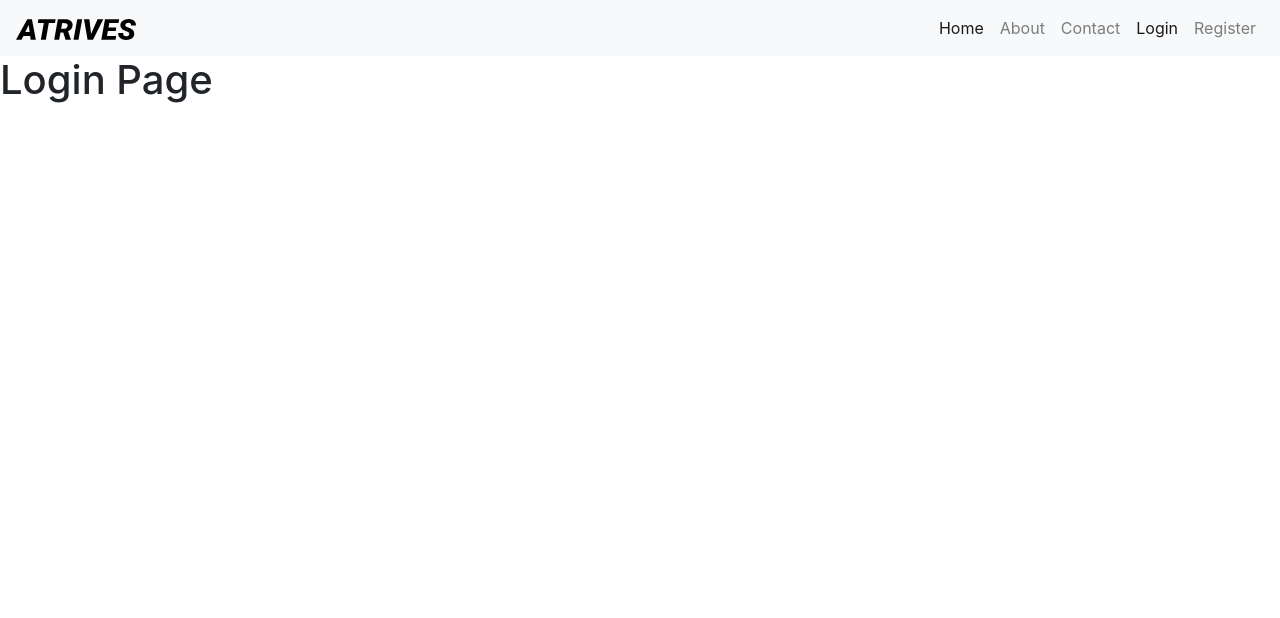
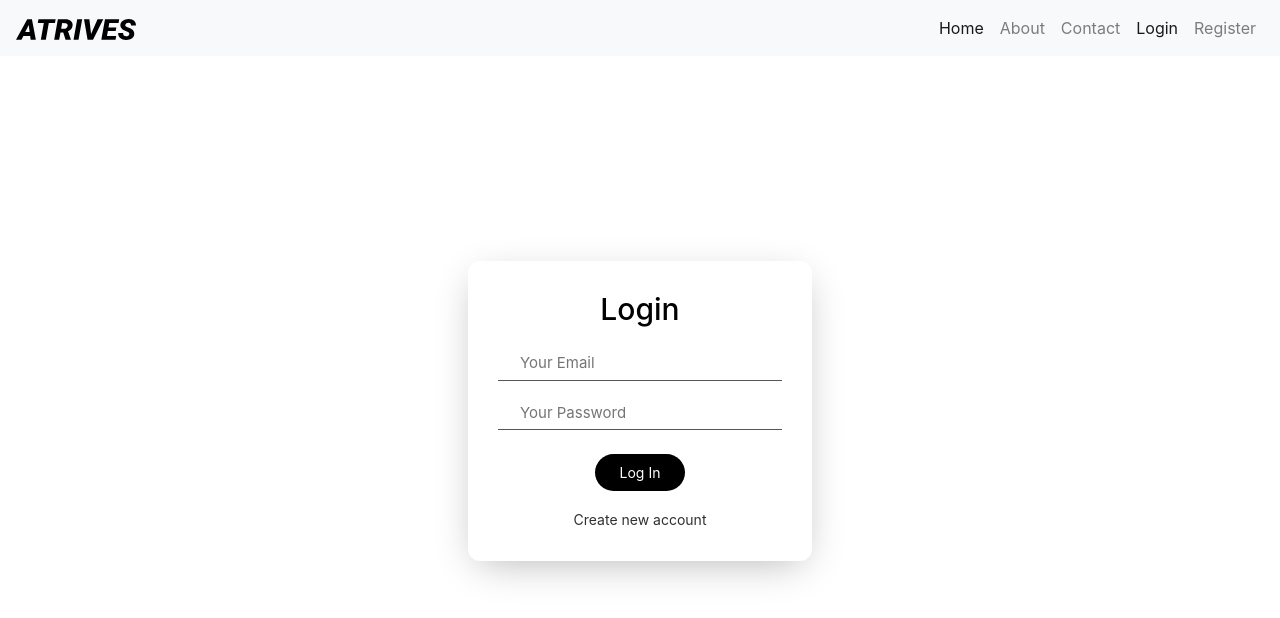
Before and after one commit to AdityaTrivedi14/MERN_app, a React (Create React App) app in the folder client/: page /login in a window 1280 px wide. Shown: the top 618 px of the page. Built offline with nearby package versions, Linux system fonts and the light colour scheme.

Commit message:
Login Page

```diff
--- a/client/src/App.css
+++ b/client/src/App.css
@@ -6,14 +6,16 @@
 .logo {
   width: 120px;
 }
-.signup {
+.signup,
+.signin {
   width: 100%;
   height: calc(100vh - 90px);
   display: flex;
   justify-content: center;
   align-items: center;
 }
-.signup-form {
+.signup-form,
+.signin-form {
   padding: 30px;
   border-radius: 12px;
   box-shadow: 0px 10px 40px -10px rgba(0, 0, 0, 0.3);
@@ -44,7 +46,8 @@
   color: #fff;
   background: #000;
 }
-.signup-link {
+.signup-link,
+.signin-link {
   margin-top: 0;
   color: #303030;
   font-size: 14px;
--- a/client/src/components/Login.js
+++ b/client/src/components/Login.js
@@ -1,10 +1,56 @@
 import React from "react";
+import { NavLink } from "react-router-dom";
 
 const Login = () => {
   return (
-    <div>
-      <h1>Login Page</h1>
-    </div>
+    <section className="signin">
+      <div className="signin-form text-center">
+        <h2 className="form-title">Login</h2>
+        <form className="login-form">
+          <div className="form-group mb-3">
+            <label htmlFor="email">
+              <i class="zmdi zmdi-email material-icons-name"></i>
+            </label>
+            <input
+              className="myInput"
+              type="email"
+              name="email"
+              id="email"
+              autoComplete="off"
+              placeholder="Your Email"
+            />
+          </div>
+
+          <div className="form-group mb-3">
+            <label htmlFor="password">
+              <i class="zmdi zmdi-lock material-icons-name"></i>
+            </label>
+            <input
+              className="myInput"
+              type="password"
+              name="password"
+              id="password"
+              autoComplete="off"
+              placeholder="Your Password"
+            />
+          </div>
+
+          <div className="form-group">
+            <input
+              type="submit"
+              name="signin"
+              id="signin"
+              className="form-submit"
+              value="Log In"
+            />
+          </div>
+
+          <NavLink to="/signup" className="signin-link">
+            Create new account
+          </NavLink>
+        </form>
+      </div>
+    </section>
   );
 };
 
```
